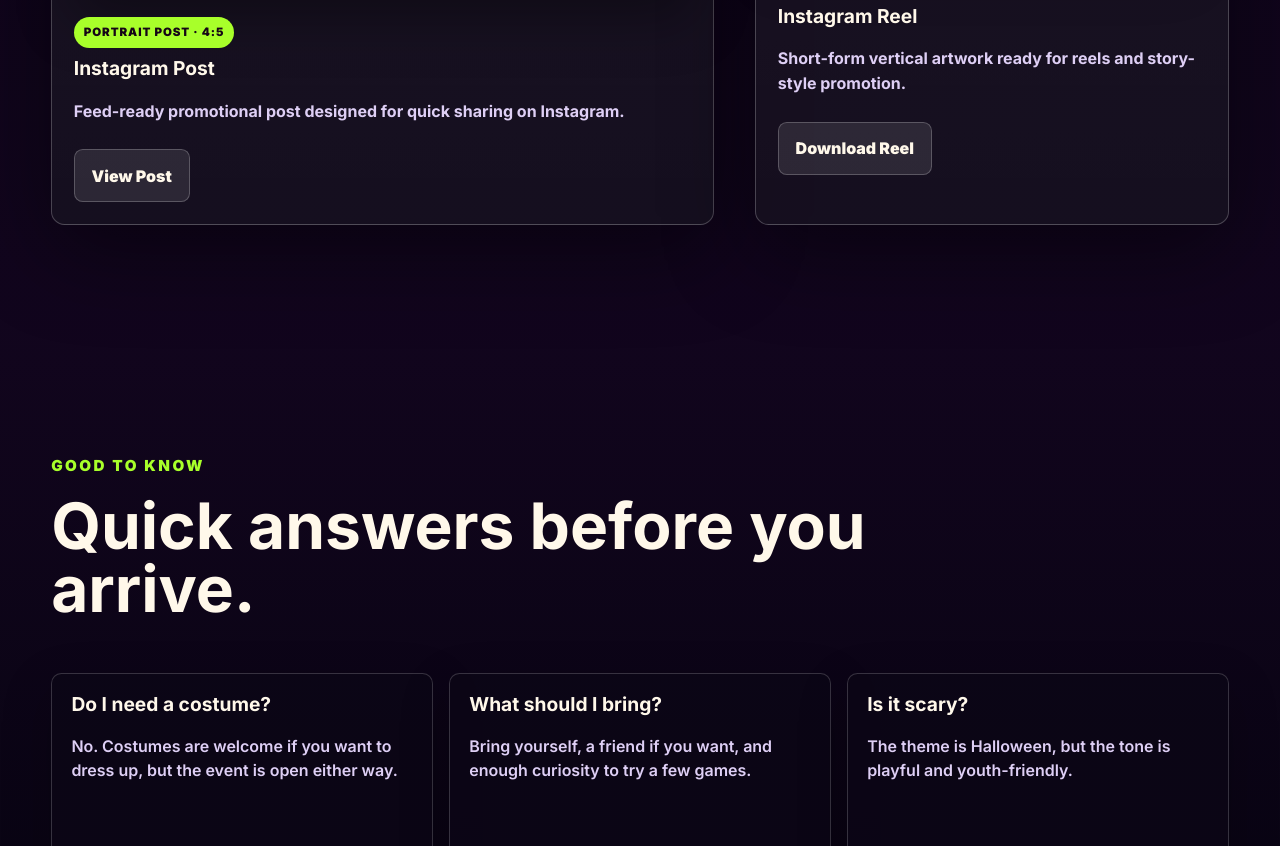
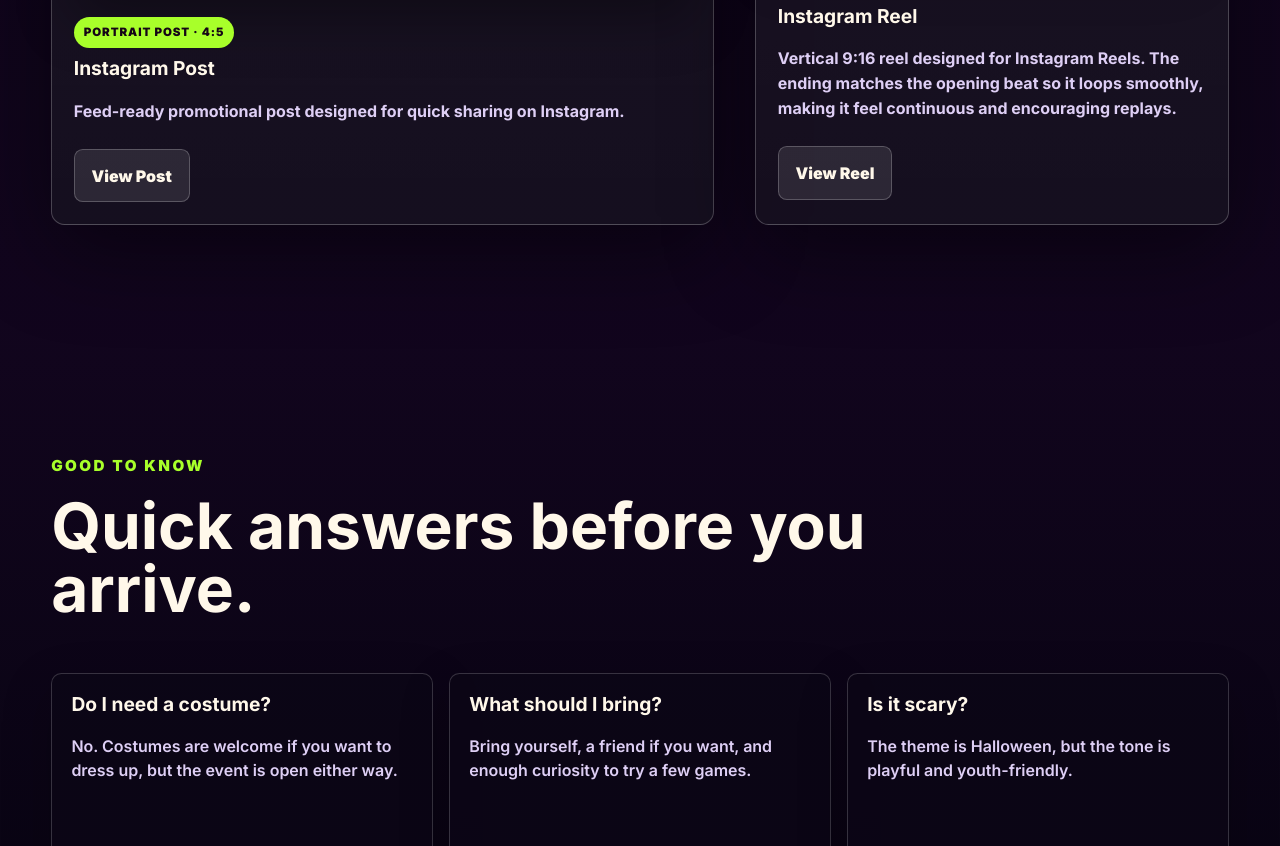
Before and after one commit to sqhil-a/fright-night, a website: page index.html in a window 1280 px wide. Shown: the part 4258-5104 px from the top of the page. Drawn offline with Linux system fonts and the light colour scheme; a web font is replaced by a local one.

Commit message:
Link reel promotion to Drive

```diff
--- a/index.html
+++ b/index.html
@@ -160,8 +160,13 @@
             <div class="promo-copy">
               <span class="format-pill">Vertical reel &middot; 9:16</span>
               <h3>Instagram Reel</h3>
-              <p>Short-form vertical artwork ready for reels and story-style promotion.</p>
-              <a class="button button-secondary" href="assets/fright-night-instagram-reel.png" download>Download Reel</a>
+              <p>Vertical 9:16 reel designed for Instagram Reels. The ending matches the opening beat so it loops smoothly, making it feel continuous and encouraging replays.</p>
+              <a
+                class="button button-secondary"
+                href="https://drive.google.com/file/d/19tR5cJX8iMihaFdf8WZsr9TLO8y2qE_S/view?usp=sharing"
+                target="_blank"
+                rel="noopener noreferrer"
+              >View Reel</a>
             </div>
           </article>
         </div>
```
